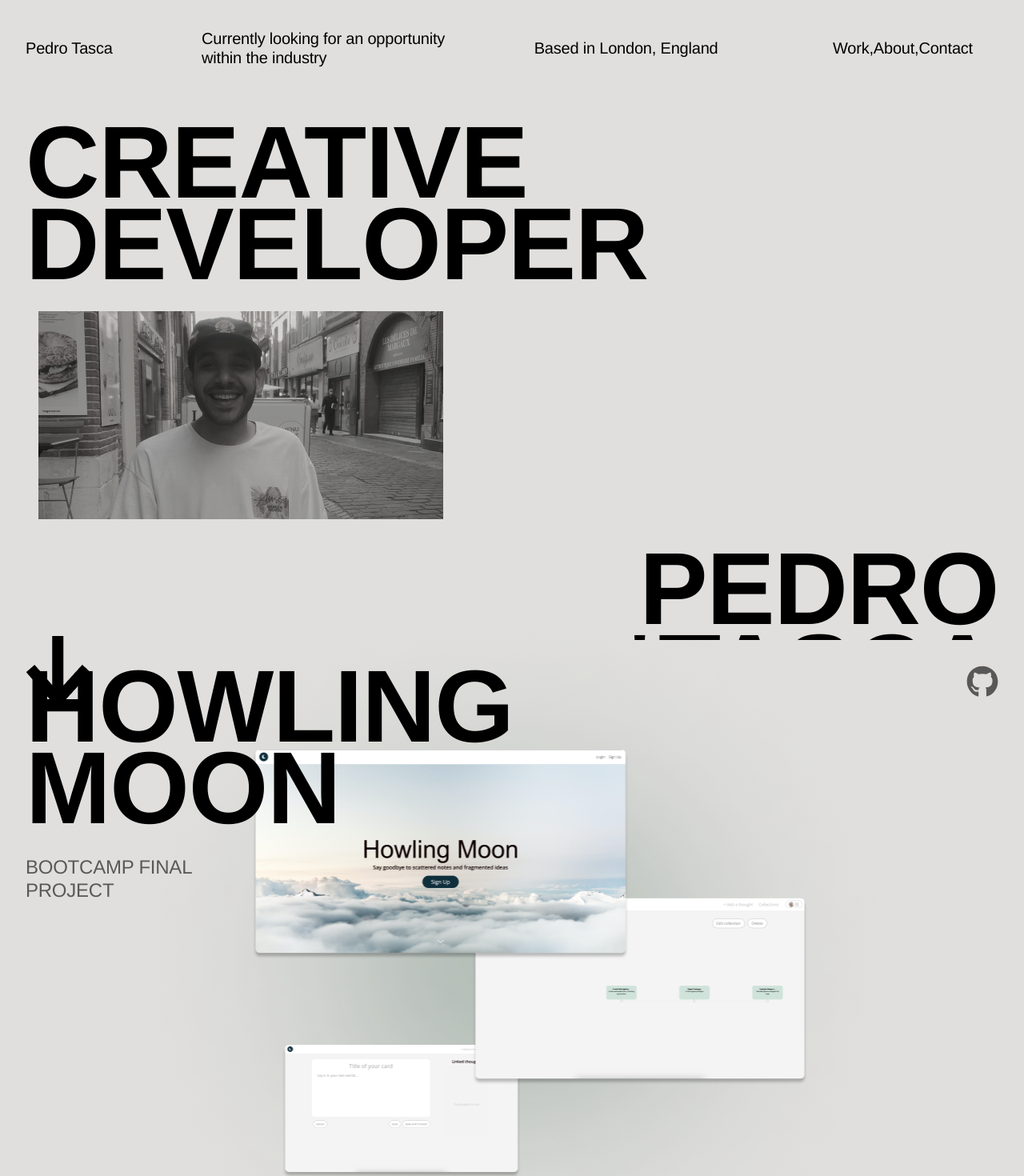
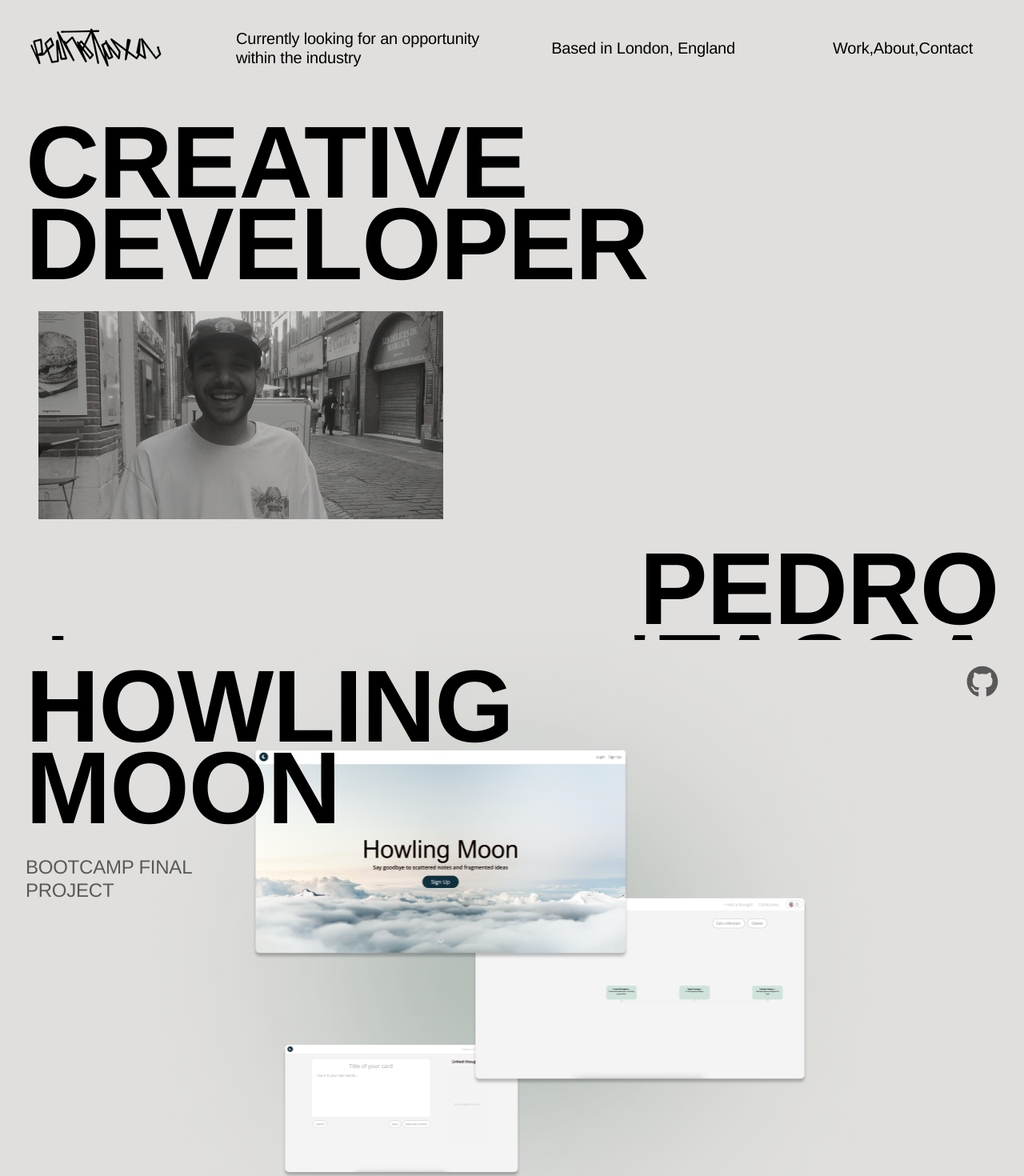
Before and after one commit to pedrotasca1/personal-portfolio-may, a React (Create React App) app in the folder personal-portfolio-may/: page / in a window 1280 px wide. Shown: the top 1470 px of the page at 80% size. Built offline with nearby package versions, Linux system fonts and the light colour scheme.

Commit message:
009-navbar

```diff
--- a/personal-portfolio-may/src/App.scss
+++ b/personal-portfolio-may/src/App.scss
@@ -50,9 +50,11 @@ p {
 
 .fade-in-section {
   opacity: 0;
+  transform: translateX(40px);
+  transition: opacity 0.4s ease-out, transform 0.8s ease-out;
 }
 
 .fade-in-section.visible {
   opacity: 1;
-  transition: opacity 0.8s ease-in;
+  transform: translateX(0);
 }
--- a/personal-portfolio-may/src/components/About/About.js
+++ b/personal-portfolio-may/src/components/About/About.js
@@ -10,8 +10,8 @@ import FadeInSection from '../../visual-effects/FadeInSection';
 function About() {
   return (
     <section  className='aboutSection' id='about'>
-      <FadeInSection>
-        <div className='AboutContainer'>
+      <div className='AboutContainer'>
+        <FadeInSection>
           <div className='aboutContainerContent'>
             <div className='aboutHeader'>
               <h1>ABOUT<br></br>ME</h1>
@@ -34,8 +34,8 @@ function About() {
                 <h4 className='aboutBackgroundImage'>*</h4>
             </div>
           </div>
-        </div>
-      </FadeInSection>
+        </FadeInSection>
+      </div>
     </section>
   );
 }
--- a/personal-portfolio-may/src/components/Hero/Hero.js
+++ b/personal-portfolio-may/src/components/Hero/Hero.js
@@ -16,6 +16,7 @@ function Hero() {
       window.scrollTo({
         top: targetElement.offsetTop,
         behavior: 'smooth',
+        timingFunction: 'cubic-bezier(0.4, 0.8, 0.2, 1)',
       });
     }
   };
--- a/personal-portfolio-may/src/components/Navbar/Navbar.js
+++ b/personal-portfolio-may/src/components/Navbar/Navbar.js
@@ -1,6 +1,7 @@
 import React from 'react';
 import "./Navbar.scss";
 import { animated } from '@react-spring/web'
+import Logo from '../../Logo.png'
 
 function Navbar() {
   const scrollTo = (target) => {
@@ -16,14 +17,14 @@ function Navbar() {
   return (
       <div className='navbarContainer'>
         <ul className='navList'>
-          <li className='navListItem'>Pedro Tasca</li>
+          <li className='navListItem'><img src={ Logo }></img></li>
           <li className='navListItem'>
             Currently looking for an opportunity
             <br />
             within the industry
           </li>
           <li className='navListItem'>Based in London, England</li>
-          <ul className='navList'>
+          <ul className='navListLinks'>
             <animated.li onClick={() => scrollTo('#howlingMoon')} className={'navListItem listItem'}>Work,</animated.li>
             <animated.li onClick={() => scrollTo('#about')} className={'navListItem listItem'}>About,</animated.li>
             <animated.li className={'navListItem listItem'}>Contact</animated.li>
--- a/personal-portfolio-may/src/components/Navbar/Navbar.scss
+++ b/personal-portfolio-may/src/components/Navbar/Navbar.scss
@@ -1,20 +1,35 @@
 @import '../../App.scss';
+
+.navbarContainer {
+  display: flex;
+  align-items: center;
+  justify-content: space-evenly;
+}
+
 .navList {
-  max-width: 100vw;
+  width: 1600px;
   height: 120px;
-
   margin: 0;
   padding: 0px 32px;
   list-style: none;
-
+  text-align: center;
   display: flex;
   align-items: center;
   justify-content: space-between;
+}
 
+.navListLinks {
+  max-width: 1600px;
+  height: 120px;
+  margin: 0;
+  padding: 0px 32px;
+  list-style: none;
+  text-align: center;
+  display: flex;
+  align-items: center;
+  justify-content: space-between;
+}
 
-
-  // border: 1px solid red;
-}
 
 .navListItem {
   text-align: start;
--- a/personal-portfolio-may/src/visual-effects/FadeInSection.js
+++ b/personal-portfolio-may/src/visual-effects/FadeInSection.js
@@ -14,7 +14,7 @@ const FadeInSection = ({ children }) => {
           }
         });
       },
-      { threshold: 0.5 }
+      { threshold: 0.3 }
     );
 
     observer.observe(sectionRef.current);
```
Also changed, not shown: personal-portfolio-may/src/visual-effects/AnimatedDiv.js (deleted, +0 -24 lines), personal-portfolio-may/src/Logo.png (added).
